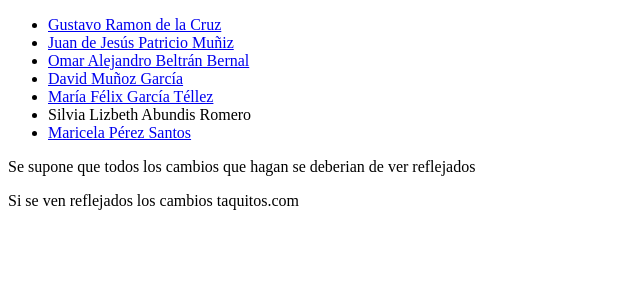
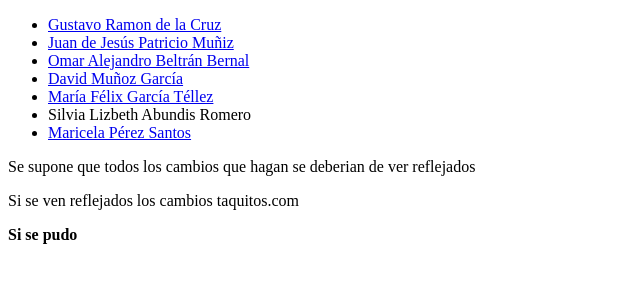
Before and after one commit to LizAbundis/PRUEBA, a plain HTML site: page index.html in a window 1280 px wide. Shown: the full height of the page, 0-640 px from the left. Drawn offline with Linux system fonts and the light colour scheme.

Commit message:
Update index.html
Se agrega linea en negritas

```diff
--- a/index.html
+++ b/index.html
@@ -18,5 +18,6 @@
     </ul>
     <p>Se supone que todos los cambios que hagan se deberian de ver reflejados</p>
     <p>Si se ven reflejados los cambios taquitos.com</p>
+    <strong>Si se pudo</strong>
 </body>
 </html>
```
